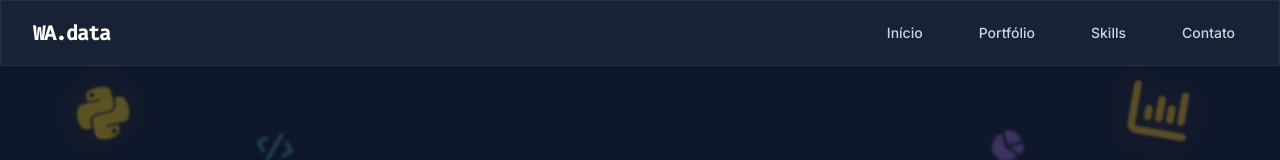
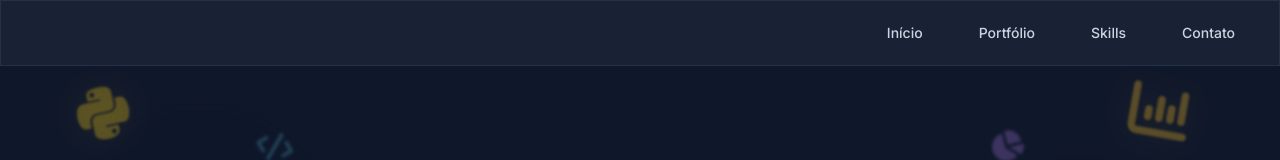
Before and after one commit to Wellitonalmeida93/portfolio-web, a plain HTML site: page index.html in a window 1280 px wide. Shown: the top 160 px of the page. Drawn offline with nearby package versions, Linux system fonts and the light colour scheme.

Commit message:
Update index.html

```diff
--- a/index.html
+++ b/index.html
@@ -147,9 +147,7 @@
     <nav class="fixed w-full z-50 glass-card border-b border-slate-700/50">
         <div class="max-w-7xl mx-auto px-4 sm:px-6 lg:px-8">
             <div class="flex items-center justify-between h-16">
-                <div class="flex-shrink-0 font-mono font-bold text-xl tracking-tighter">
-                    <a href="#" class="text-white hover:text-brand-light transition-colors">WA<span class="text-brand-DEFAULT">.</span>data</a>
-                </div>
+                <div></div>
                 <div class="hidden md:block">
                     <div class="ml-10 flex items-baseline space-x-8">
                         <a href="#home" class="text-slate-300 hover:text-white px-3 py-2 rounded-md text-sm font-medium transition-colors">Início</a>
```
